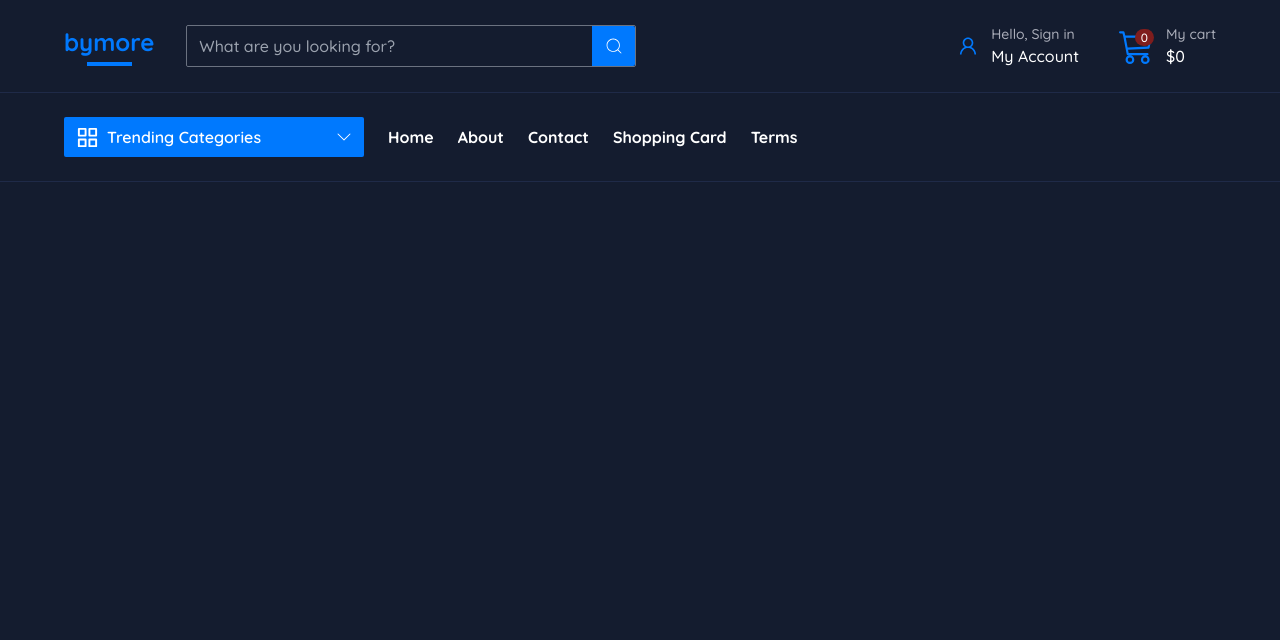
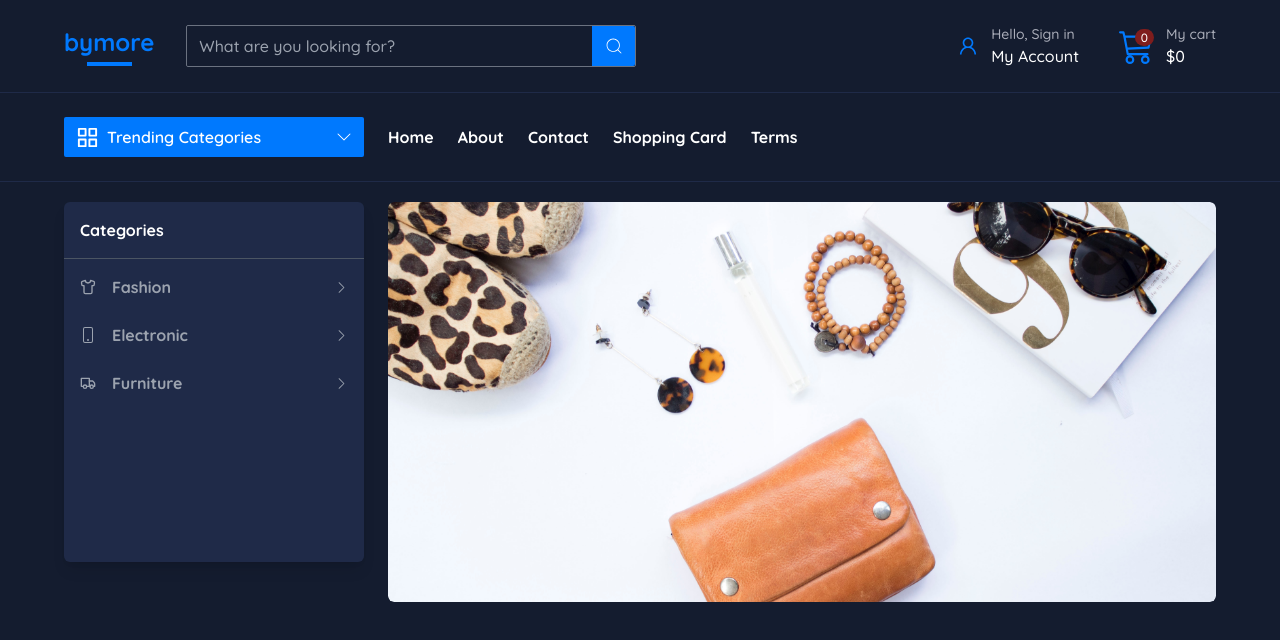
Before and after one commit to gracebir/buymore, a Next.js app: page / in a window 1280 px wide. Shown: the top 640 px of the page. Built offline with nearby package versions, Linux system fonts and the light colour scheme.

Commit message:
add hero section to home page

```diff
--- a/src/pages/index.tsx
+++ b/src/pages/index.tsx
@@ -1,9 +1,11 @@
+import Hero from "@/components/Hero";
 import Layout from "@/components/Layout";
 
 export default function Home() {
   return (
-    <div className="">
+    <div>
       <Layout>
+        <Hero/>
       </Layout>
     </div>
   )
```
